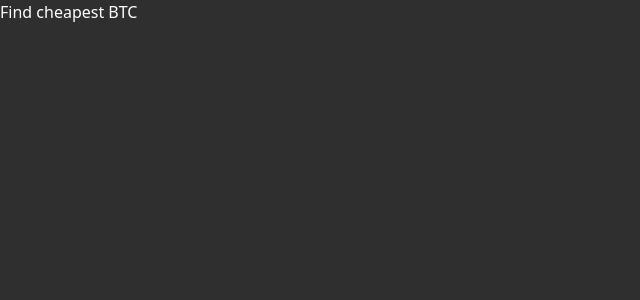
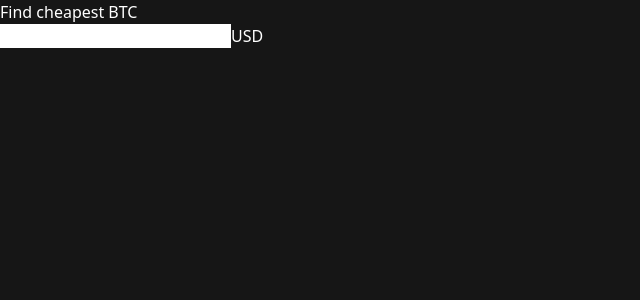
Before and after one commit to thomasdev5832/bitcoin-price-tracker, a React (Vite) app: page / in a window 1280 px wide. Shown: the top 300 px of the page, without its empty margins (0-640 px from the left). Built offline with nearby package versions, Linux system fonts and the light colour scheme.

Commit message:
add AmountInput

```diff
--- /dev/null
+++ b/src/AmountInput.tsx
@@ -0,0 +1,15 @@
+import Input, { InputProps } from "./Input";
+
+export default function AmountInput(props:InputProps) {
+    return (
+        <div className="flex items-center bg-neutral-800 border border-white/5 rounded-md">
+            <Input
+                placeholder="Amount"
+                className="border-0 w-24 pl-4 bg-transparent focus:outline-none"
+                value={props.value}
+                onChange={props.onChange}
+            />
+            <span className="text-white/50 px-2 pr-4">USD</span>
+        </div>
+    );
+}
--- a/src/App.tsx
+++ b/src/App.tsx
@@ -1,9 +1,19 @@
+import { useState } from 'react'
 import './index.css'
+import AmountInput from './AmountInput';
 
 function App() {
+  const [amount, setAmount] = useState('100');
+
   return (
     <main className="max-w-2xl mx-auto px-4 py-8">
-      <h1 className='uppercase text-3xl text-center font-bold bg-gradient-to-br from-orange-500 to-orange-400 bg-clip-text text-transparent'>Find cheapest BTC</h1>
+      <h1 className='uppercase text-3xl text-center font-bold bg-gradient-to-br from-orange-500 to-orange-400 bg-clip-text text-transparent from-30%'>Find cheapest BTC</h1>
+      <div className='flex justify-center m-6'>
+        <AmountInput
+         value={amount}
+          onChange={e => setAmount(e.target.value)}
+        />
+      </div>
     </main>
   )
 }
--- /dev/null
+++ b/src/Input.tsx
@@ -0,0 +1,19 @@
+import {ChangeEventHandler} from "react";
+
+export type InputProps = {
+    value: string;
+    onChange: ChangeEventHandler<HTMLInputElement>
+    className?: string;
+    placeholder?: string;
+};
+
+export default function Input(props: InputProps) {
+    return (
+        <input type="text"
+            placeholder={props.placeholder || ''}
+            className={"p-2 m-2 border border-white/10 bg-neutral-800 " + props.className}
+            value={props.value}
+            onChange={props.onChange}
+      />
+    )
+}
--- a/src/index.css
+++ b/src/index.css
@@ -3,7 +3,7 @@
 @tailwind utilities;
 
 body {
-  background-color: #2f2f2f;
+  background-color: #161616;
   color: #fff;
   height: 100vh;
 }
```
